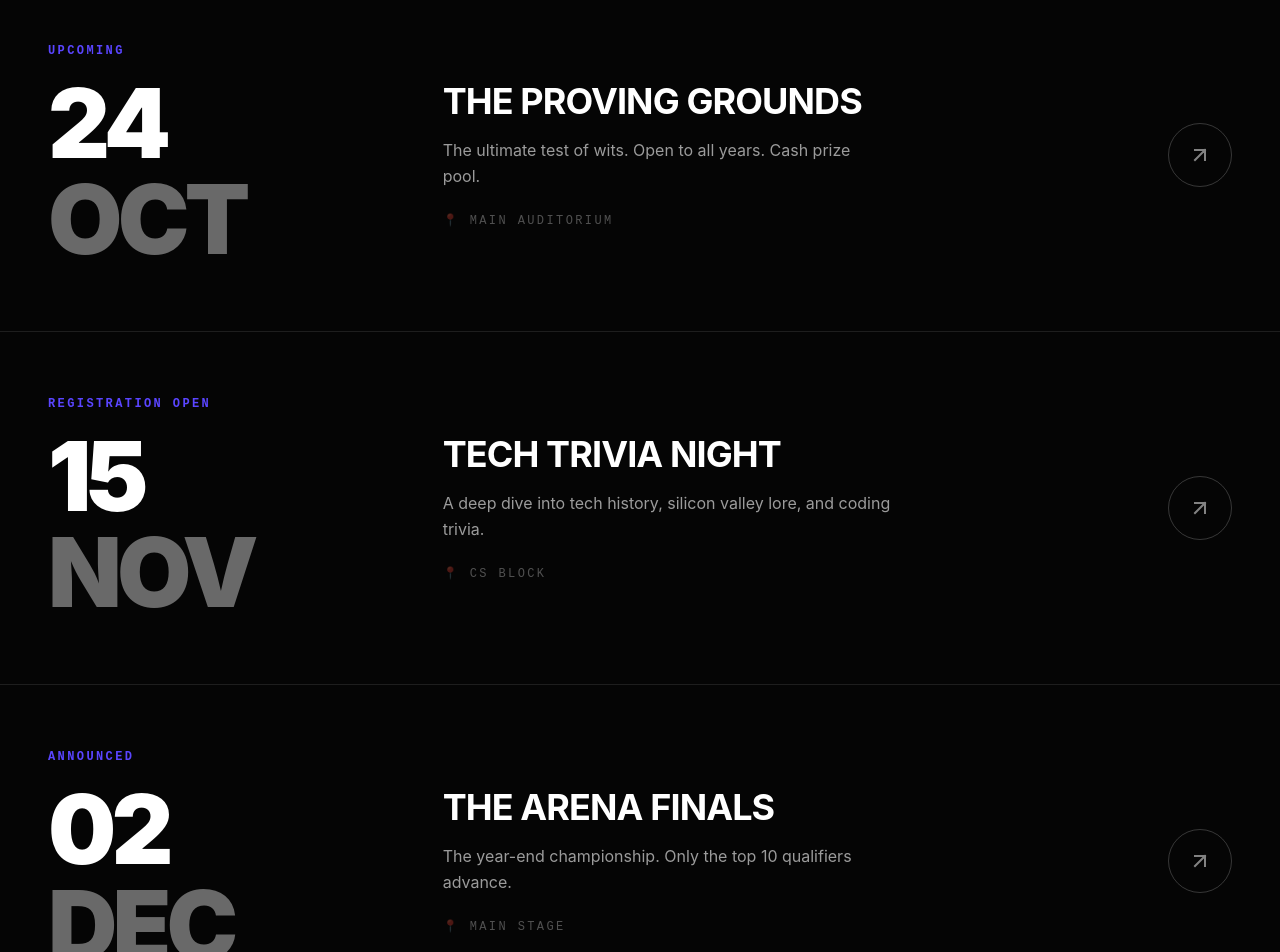
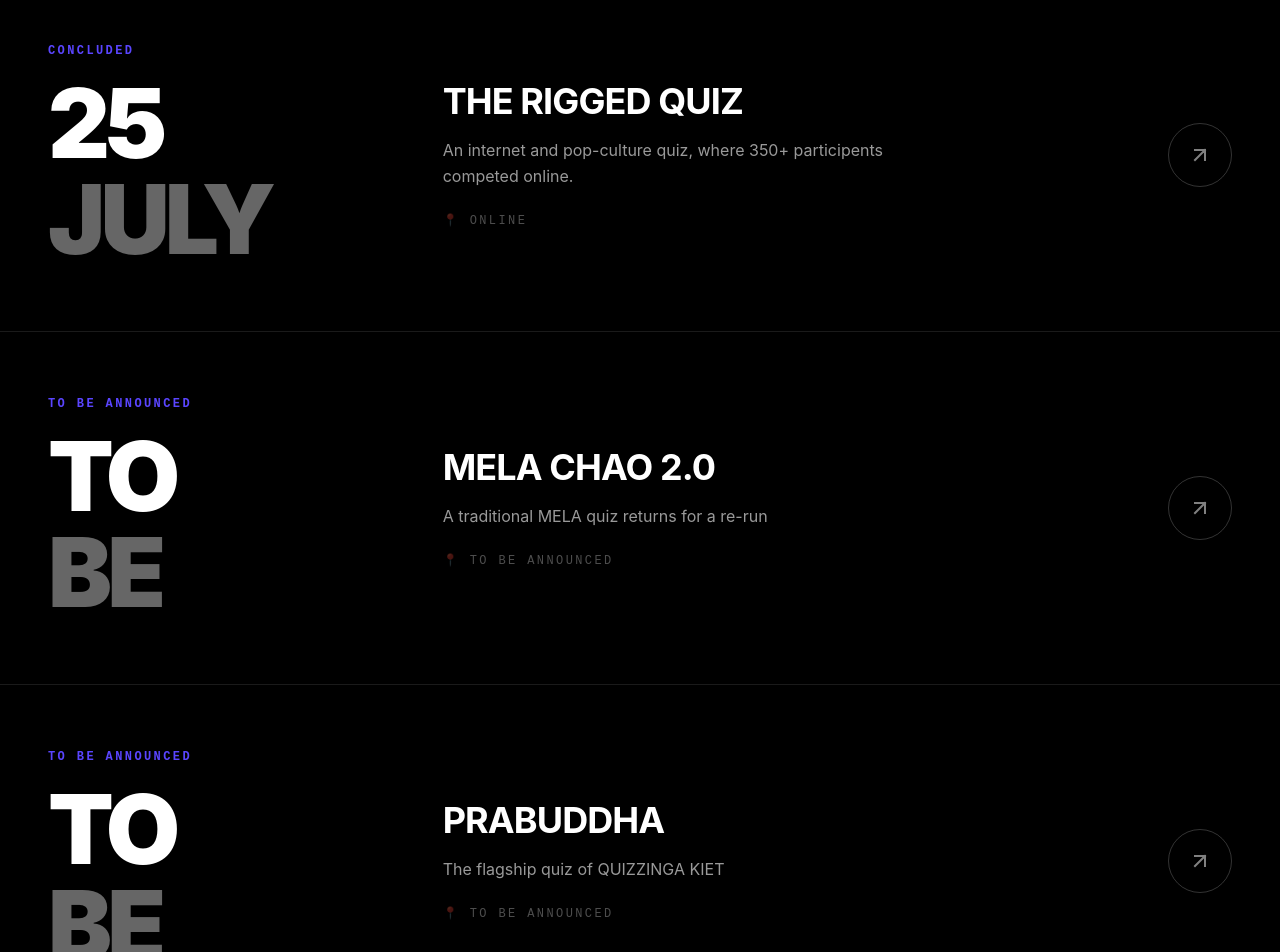
Before and after one commit to Yavar10/quizzinga-web, a React (Vite) app in the folder frontend/: page / in a window 1280 px wide. Shown: the part 2640-3592 px from the top of the page. Built offline with nearby package versions, Linux system fonts and the light colour scheme.

Commit message:
feat: update event details and footer background color

```diff
--- a/frontend/src/componenets/Events.jsx
+++ b/frontend/src/componenets/Events.jsx
@@ -4,33 +4,33 @@ import { motion } from 'framer-motion';
 const EVENTS = [
   {
     id: 1,
-    date: '24 OCT',
-    status: 'UPCOMING',
-    title: 'THE PROVING GROUNDS',
-    location: 'MAIN AUDITORIUM',
-    description: 'The ultimate test of wits. Open to all years. Cash prize pool.',
+    date: '25 JULY',
+    status: 'CONCLUDED',
+    title: 'THE RIGGED QUIZ',
+    location: 'ONLINE',
+    description: 'An internet and pop-culture quiz, where 350+ participents competed online.',
   },
   {
     id: 2,
-    date: '15 NOV',
-    status: 'REGISTRATION OPEN',
-    title: 'TECH TRIVIA NIGHT',
-    location: 'CS BLOCK',
-    description: 'A deep dive into tech history, silicon valley lore, and coding trivia.',
+    date: 'TO BE ANNOUNCED',
+    status: 'TO BE ANNOUNCED',
+    title: 'MELA CHAO 2.0',
+    location: 'TO BE ANNOUNCED',
+    description: 'A traditional MELA quiz returns for a re-run',
   },
   {
     id: 3,
-    date: '02 DEC',
-    status: 'ANNOUNCED',
-    title: 'THE ARENA FINALS',
-    location: 'MAIN STAGE',
-    description: 'The year-end championship. Only the top 10 qualifiers advance.',
+    date: 'TO BE ANNOUNCED',
+    status: 'TO BE ANNOUNCED',
+    title: 'PRABUDDHA',
+    location: 'TO BE ANNOUNCED',
+    description: 'The flagship quiz of QUIZZINGA KIET',
   },
 ];
 
 const Events = () => {
   return (
-    <section id="events" className="relative w-full bg-[#050505] py-24 md:py-32 border-t border-white/5">
+    <section id="events" className="relative w-full bg-bg py-24 md:py-32 border-t border-white/5">
       <div className="w-full max-w-[1400px] mx-auto px-6 md:px-12">
 
         {/* Section Header */}
--- a/frontend/src/componenets/Footer.jsx
+++ b/frontend/src/componenets/Footer.jsx
@@ -54,7 +54,7 @@ const Footer = () => {
   const bandFontSize = 'clamp(2rem, 5.5vw, 5.5rem)';
 
   return (
-    <footer className="relative w-full bg-[#050505] overflow-hidden select-none pt-24 md:pt-32">
+    <footer className="relative w-full bg-bg overflow-hidden select-none pt-24 md:pt-32">
 
       {/* ── THE OLD MARQUEE (CRISSCROSS BANDS) ── */}
       <div className="relative overflow-hidden w-full mb-24 md:mb-40">
@@ -62,7 +62,7 @@ const Footer = () => {
           className="relative"
           style={{ height: 'clamp(120px, 18vw, 240px)' }}
         >
-          <div className="absolute inset-0 bg-[#050505]" />
+          <div className="absolute inset-0 bg-bg" />
 
           {/* Band 1 — behind, rotated clockwise */}
           <div
@@ -73,7 +73,7 @@ const Footer = () => {
               className="bg-white w-full py-1 md:py-2"
               style={{ fontSize: bandFontSize, lineHeight: 1.1 }}
             >
-              <Marquee direction="left" speed={25} className="text-[#050505]">
+              <Marquee direction="left" speed={25} className="text-bg">
                 <BandContent items={BAND} />
               </Marquee>
             </div>
@@ -149,7 +149,7 @@ const Footer = () => {
             <ul className="space-y-5">
               {WHAT_WE_DO.map((item, idx) => (
                 <li key={idx} className="flex items-center gap-5 group cursor-pointer">
-                  <div className="w-10 h-10 rounded-full border border-white/10 flex items-center justify-center text-white/40 group-hover:bg-white group-hover:text-[#050505] transition-all duration-300 shrink-0">
+                  <div className="w-10 h-10 rounded-full border border-white/10 flex items-center justify-center text-white/40 group-hover:bg-white group-hover:text-bg transition-all duration-300 shrink-0">
                     <svg viewBox="0 0 24 24" fill="none" stroke="currentColor" strokeWidth="1.5" className="w-5 h-5">
                       {item.icon}
                     </svg>
@@ -183,7 +183,7 @@ const Footer = () => {
                 <a
                   key={s.label}
                   href={s.href}
-                  className="w-12 h-12 rounded-full border border-white/20 flex items-center justify-center text-[0.65rem] font-bold tracking-[0.2em] text-white/50 hover:bg-white hover:text-[#050505] transition-all duration-300 font-mono shrink-0"
+                  className="w-12 h-12 rounded-full border border-white/20 flex items-center justify-center text-[0.65rem] font-bold tracking-[0.2em] text-white/50 hover:bg-white hover:text-bg transition-all duration-300 font-mono shrink-0"
                 >
                   {s.label}
                 </a>
@@ -205,7 +205,7 @@ const Footer = () => {
       </div>
 
       {/* ── BOTTOM BAR ── */}
-      <div className="relative z-20 border-t border-white/[0.05] bg-[#050505]">
+      <div className="relative z-20 border-t border-white/[0.05] bg-bg">
         <div className="max-w-[1400px] mx-auto px-6 md:px-12 py-6 flex flex-col md:flex-row items-center justify-between gap-6 text-[0.6rem] tracking-[0.15em] uppercase text-white/30 font-bold font-mono">
           <div className="flex items-center gap-8">
             <a href="#" className="hover:text-white transition-colors">Privacy Policy</a>
```
